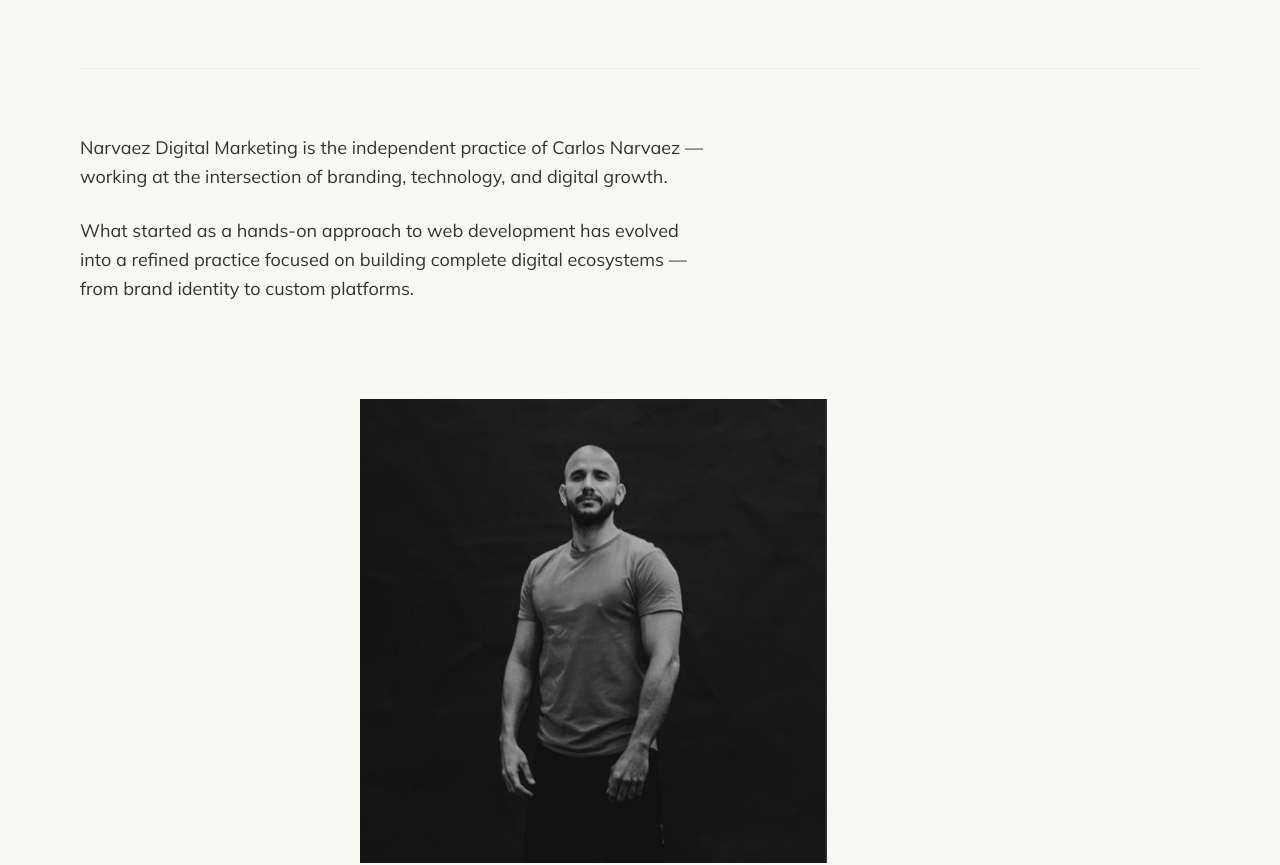
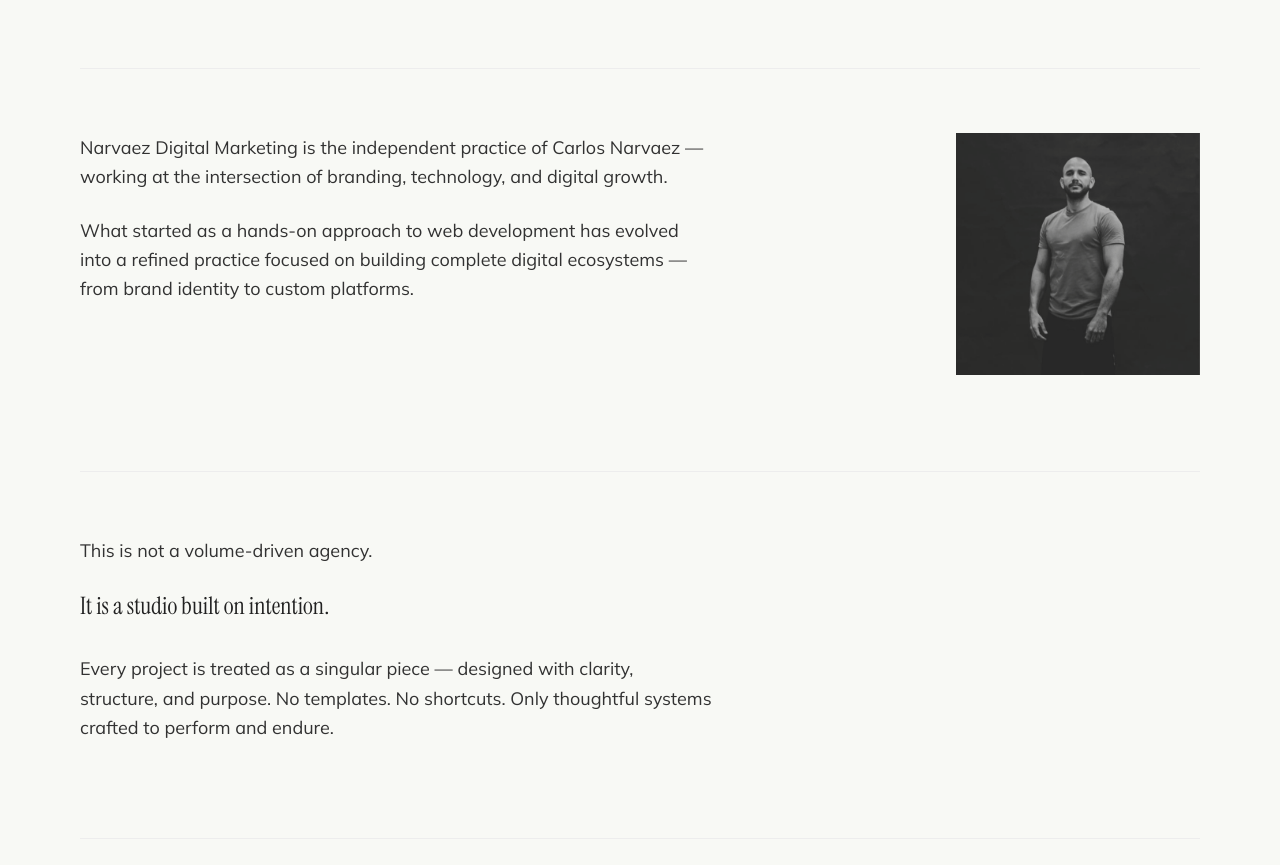
Before and after one commit to narvaezcarloscom/web-narvaez-carlos, a Next.js app: page /en/about in a window 1280 px wide. Shown: the part 400-1265 px from the top of the page. Built offline with nearby package versions, Linux system fonts and the light colour scheme.

Commit message:
fix: integrate founder photo into practice section editorially
Move photo from isolated centered block to right column (col-span-3)
alongside the practice text — editorial asymmetry instead of yearbook.

Co-Authored-By: Claude Opus 4.6 (1M context) <noreply@anthropic.com>

```diff
--- a/src/app/[lang]/about/page.tsx
+++ b/src/app/[lang]/about/page.tsx
@@ -128,24 +128,15 @@ export default async function AboutPage({
                     : "Lo que comenzó como un enfoque práctico hacia el desarrollo web ha evolucionado hacia una práctica refinada enfocada en construir ecosistemas digitales completos — desde identidad de marca hasta plataformas a medida."}
                 </p>
               </div>
-            </div>
-          </div>
-        </Container>
-      </section>
-
-      {/* Founder portrait */}
-      <section className="pb-20 md:pb-24">
-        <Container>
-          <div className="grid grid-cols-1 md:grid-cols-12">
-            <div className="md:col-span-5 md:col-start-4">
+              <div className="md:col-span-3 md:col-start-10 flex items-end">
                 <Image
                   src="/carlos-narvaez.jpg"
                   alt="Carlos Narvaez — Founder of Narvaez Digital Marketing"
                   width={1233}
                   height={1224}
-                className="w-full grayscale"
-                priority
+                  className="w-full grayscale opacity-90"
                 />
+              </div>
             </div>
           </div>
         </Container>
```
Lines whose indentation alone changed are shown as unchanged.
